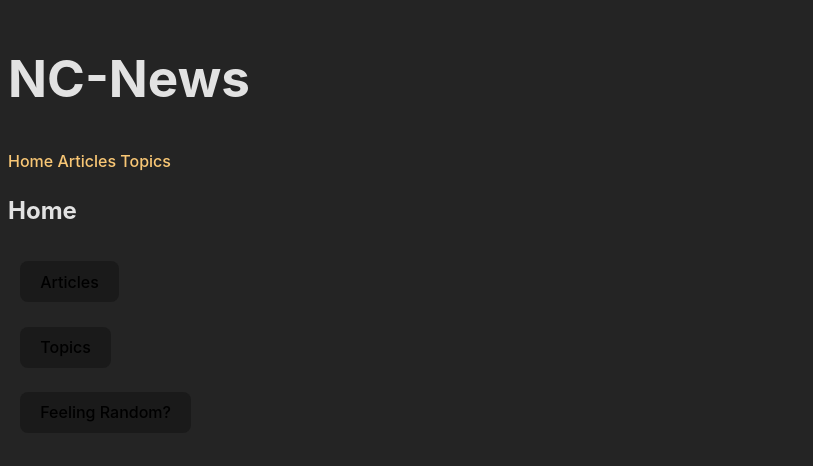
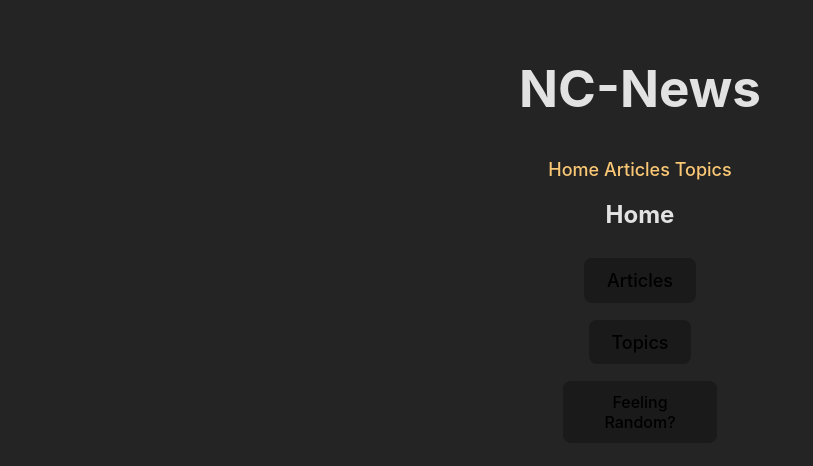
Before and after one commit to ptreedev/nc-news-fe, a React (Vite) app: page / in a window 1280 px wide. Shown: the top 466 px of the page, without its empty margins (0-813 px from the left). Built offline with nearby package versions, Linux system fonts and the light colour scheme.

Commit message:
Adding some styling

```diff
--- a/index.html
+++ b/index.html
@@ -6,6 +6,15 @@
     <title>NC-News</title>
   </head>
   <body>
+    <style>
+      .content {
+        max-width: 960px;
+        margin: auto;
+        padding: 10px;
+        justify-self: center;
+        justify-items: center;
+      }
+      </style>
     <div id="root"></div>
     <script type="module" src="/src/main.jsx"></script>
   </body>
--- a/src/App.css
+++ b/src/App.css
@@ -9,6 +9,7 @@
   width: 500px;
   height: auto;
   display: flex;
+
 }
 .article-body{
   padding: 2px 16px;
@@ -65,12 +66,18 @@
   border-radius: 25px;
 
 }
-
-.article-list > button {
-  padding:0.5%;
+ h2 {
+  align-self: center;
+}
+.article-list > button, select {
+  padding: 1%;
   margin-inline: 2px;
   background-color: rgba(128, 128, 128, 0.232);
-  font-size: 85%;
+  font-size: 100%;
   font-weight: 350;
   border-color: rgba(255, 255, 255, 0.33);
 }
+
+.article-list {
+  text-align: center;
+}
--- a/src/App.jsx
+++ b/src/App.jsx
@@ -12,7 +12,7 @@ function App() {
 
   return (
   <>
-      <section>
+      <section className='content'>
         <Header />
         <Routes>
           <Route path='/' element={<Home />} />
--- a/src/components/Articles.jsx
+++ b/src/components/Articles.jsx
@@ -80,7 +80,7 @@ const Articles = () => {
             <button onClick={() => setSortOrder("asc")}>Ascending</button>
             <button onClick={() => setSortOrder("desc")}>Descending</button>
 
-            <ul>
+            <ul >
                 {articles.map((article) => {
                     return <ArticleCard key={article.article_id} article={article} />
                 })}
--- a/src/index.css
+++ b/src/index.css
@@ -1,6 +1,7 @@
+
 :root {
   font-family: Inter, system-ui, Avenir, Helvetica, Arial, sans-serif;
-  line-height: 1.5;
+  line-height: 1.2;
   font-weight: 400;
 
   color-scheme: light dark;
@@ -9,32 +10,31 @@
 
   font-synthesis: none;
   text-rendering: optimizeLegibility;
-  -webkit-font-smoothing: antialiased;
-  -moz-osx-font-smoothing: grayscale;
+
 }
-
 a {
   font-weight: 500;
   color: #f9c775;
   text-decoration: inherit;
+  font-size: large;
 }
 a:hover {
   color: #f3b60e;
 }
 
-body {
-  display: flex;
-  min-width: 320px;
-  min-height: 100vh;
-}
+
 
 h1 {
   font-size: 3.2em;
   line-height: 1.1;
+  text-align: center;
+}
+
+body {
+  text-align: center;
 }
 
 button {
-
   border-radius: 8px;
   border: 1px solid transparent;
   padding: 0.6em 1.2em;
```
Also changed, not shown: 1 other file (tests, documents, lock files or other folders).
